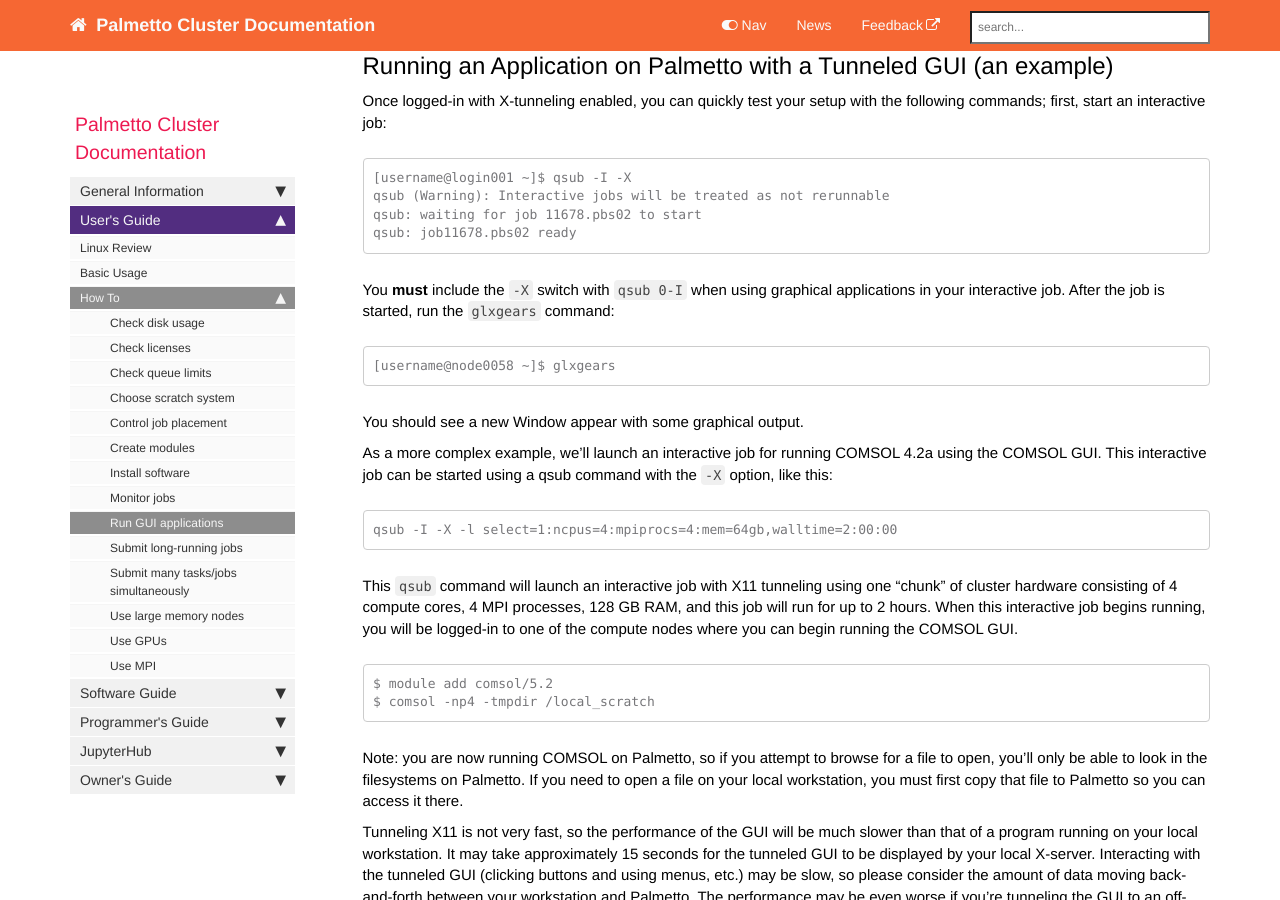
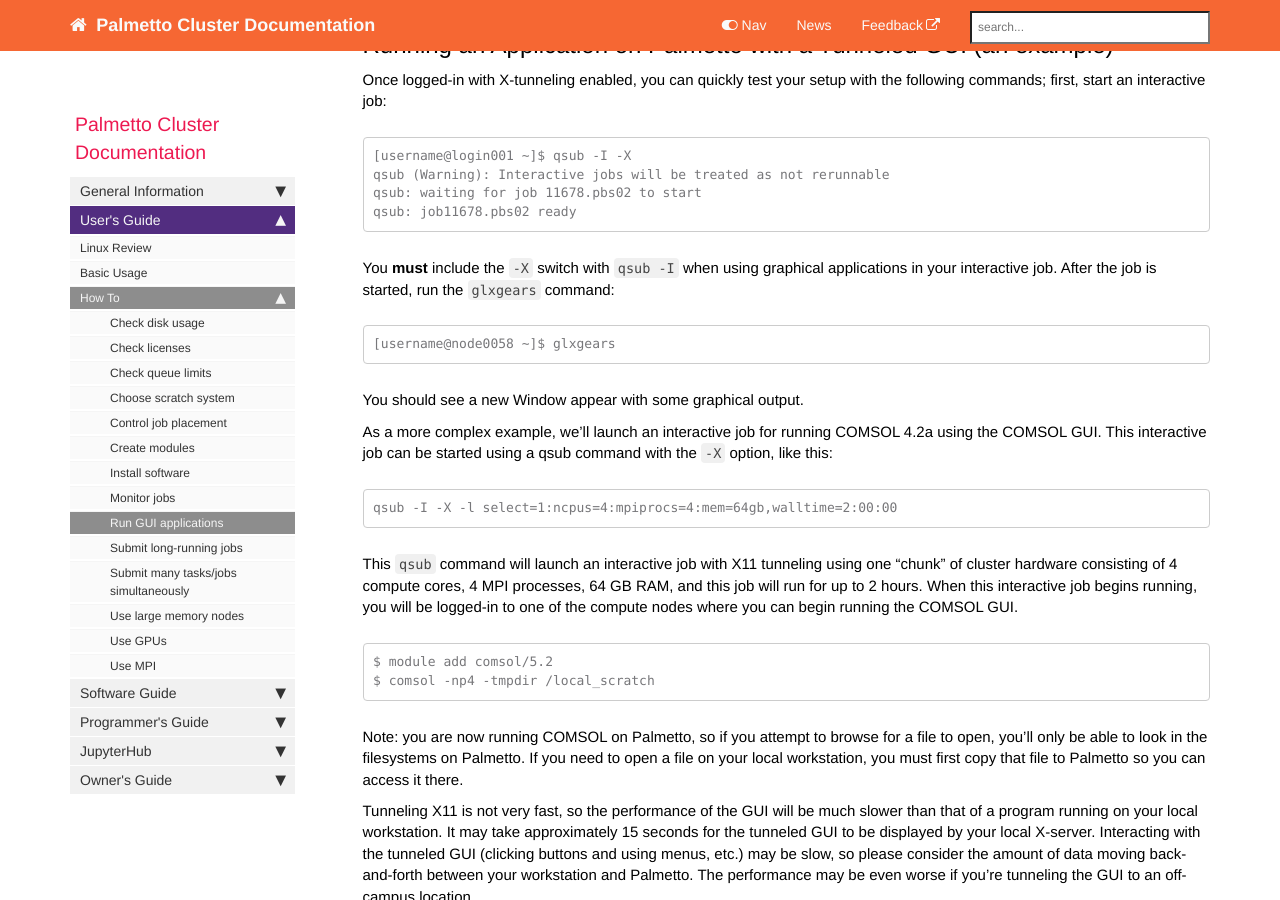
Before and after one commit to clemsonciti/palmetto-documentation, a Jekyll site: the page built from pages/documentation/howtos/userguide_howto_run_graphical_applications.md, in a window 1280 px wide and 900 px high, scrolled down 2550 px. Built offline with Jekyll 4.4.1, drawn with Linux system fonts in a browser that asks for light colours; nearby versions of some CDN libraries; comment, search, counter and statistics services are not loaded; some of the changed lines change nothing that is shown; some of the changed text lies outside the part shown.

Commit message:
Update userguide_howto_run_graphical_applications.md

```diff
--- a/pages/documentation/howtos/userguide_howto_run_graphical_applications.md
+++ b/pages/documentation/howtos/userguide_howto_run_graphical_applications.md
@@ -31,13 +31,12 @@
 ### Windows Users (Other SSH client)
 
 Here, we describe the steps for Windows users that are using
-the [SSH Secure Shell Client](https://www.palmetto.clemson.edu/palmetto/old/files/sshclient.exe).
+the [SSH Secure Shell Client](https://www.ssh.com/ssh/).
 Users will need the following software to run graphical
 applications:
 
-1.  SSH Secure Shell by SSH Communications Security Corporation,
-enhanced SSH client with CU
-site license: <https://www.palmetto.clemson.edu/palmetto/old/files/sshclient.exe>.
+1.  SSH Secure Shell by SSH Communications Security Corporation
+site license: <https://www.ssh.com/ssh/download/>.
 
 2.  Xming, Windows-based X-server
 (<http://www.straightrunning.com/XmingNotes>
@@ -65,7 +64,7 @@
 ### Mac OS X 10.9+ users
 
 Mac OS X users will need to install
-XQuartz: <http://xquartz.macosforge.org>.
+XQuartz: <https://www.xquartz.org/>.
 After installing Xquartz, do not open/launch it.
 Open a terminal, and enter the following command
 **without logging in to Palmetto**:
@@ -107,7 +106,7 @@
 qsub: job11678.pbs02 ready
 ~~~
 
-You **must** include the `-X` switch with `qsub 0-I` when using graphical applications
+You **must** include the `-X` switch with `qsub -I` when using graphical applications
 in your interactive job. After the job is started, run the `glxgears` command:
 
 ~~~
@@ -131,7 +130,7 @@
 using one "chunk" of cluster hardware consisting of
 4 compute cores,
 4 MPI processes,
-128 GB RAM,
+64 GB RAM,
 and this job will run for up to 2 hours.
 When this interactive job begins running,
 you will be logged-in to one of the compute nodes
```
